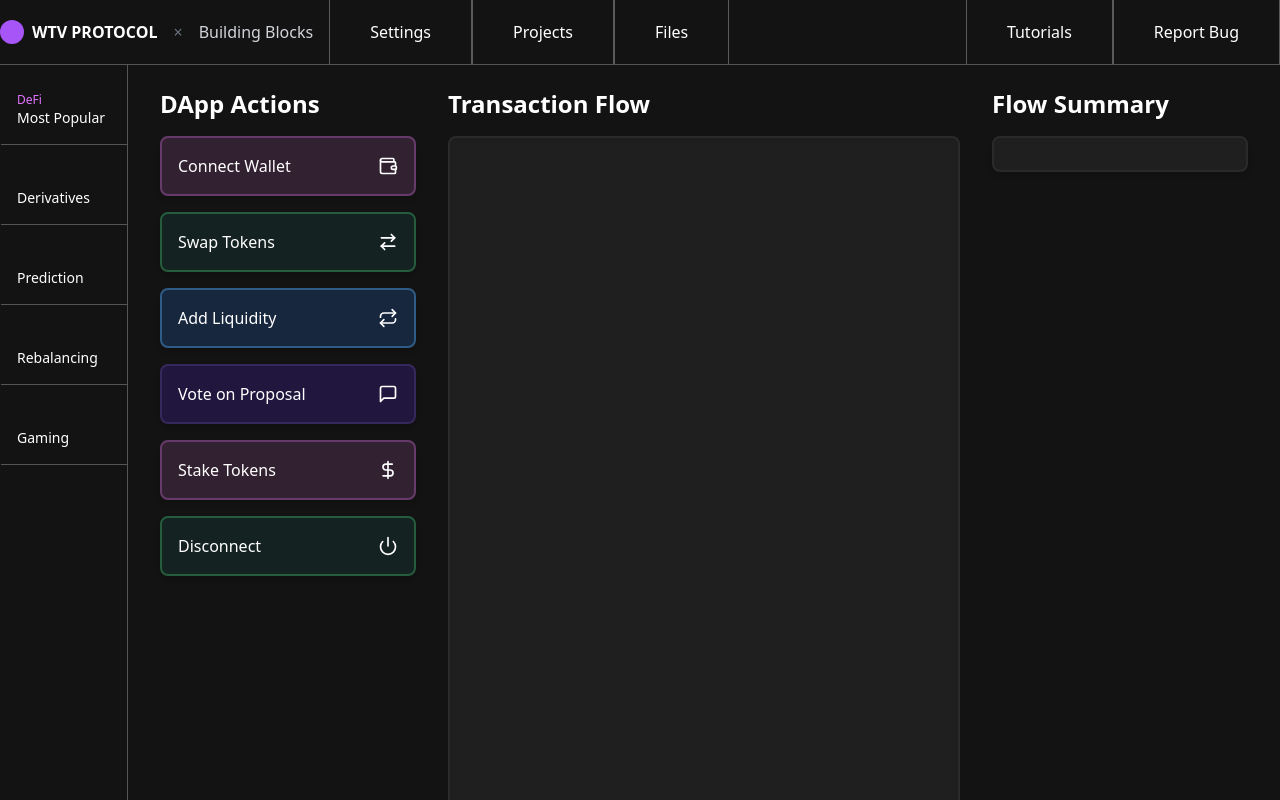
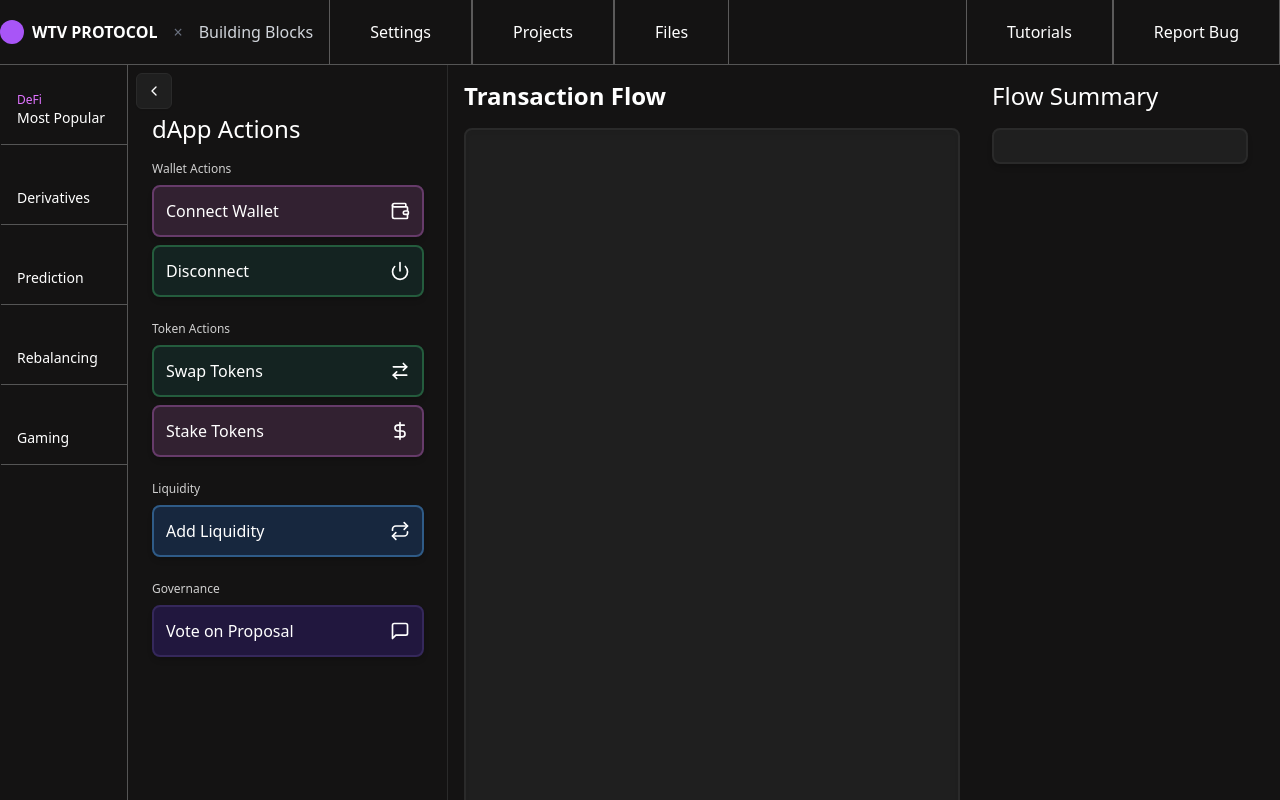
Before and after one commit to sanjayamirthraj/blockbuild, a Next.js app: page / in a window 1280 px wide. Built offline with nearby package versions, Linux system fonts and the light colour scheme.

Commit message:
add better slide out

```diff
--- a/app/layout.tsx
+++ b/app/layout.tsx
@@ -23,6 +23,7 @@
       <body
         className={`${interTight.variable} font-sans antialiased`}
       >
+
         <ThemeProvider
           attribute="class"
           defaultTheme="system"
--- a/app/page.tsx
+++ b/app/page.tsx
@@ -3,12 +3,13 @@
 import Web3BlocksComponent from "../components/web3-blocks";
 import Navbar from "../components/Navbar";
 import Sidebar from "../components/Sidebar";
+
 export default function Home() {
   return (
     <div className="fixed w-full">
       <main className="flex flex-col gap-8 row-start-2 items-center sm:items-start">
         <Navbar />
-        <div className="pl-32 w-full pt-14">
+        <div className="pl-32 pr-8 w-full pt-8">
           <Web3BlocksComponent />
         </div>
         <Sidebar />
--- /dev/null
+++ b/components/ui/sheet.tsx
@@ -0,0 +1,140 @@
+"use client"
+
+import * as React from "react"
+import * as SheetPrimitive from "@radix-ui/react-dialog"
+import { Cross2Icon } from "@radix-ui/react-icons"
+import { cva, type VariantProps } from "class-variance-authority"
+
+import { cn } from "@/lib/utils"
+
+const Sheet = SheetPrimitive.Root
+
+const SheetTrigger = SheetPrimitive.Trigger
+
+const SheetClose = SheetPrimitive.Close
+
+const SheetPortal = SheetPrimitive.Portal
+
+const SheetOverlay = React.forwardRef<
+  React.ElementRef<typeof SheetPrimitive.Overlay>,
+  React.ComponentPropsWithoutRef<typeof SheetPrimitive.Overlay>
+>(({ className, ...props }, ref) => (
+  <SheetPrimitive.Overlay
+    className={cn(
+      "fixed inset-0 z-50 bg-black/80  data-[state=open]:animate-in data-[state=closed]:animate-out data-[state=closed]:fade-out-0 data-[state=open]:fade-in-0",
+      className
+    )}
+    {...props}
+    ref={ref}
+  />
+))
+SheetOverlay.displayName = SheetPrimitive.Overlay.displayName
+
+const sheetVariants = cva(
+  "fixed z-50 gap-4 bg-background p-6 shadow-lg transition ease-in-out data-[state=closed]:duration-300 data-[state=open]:duration-500 data-[state=open]:animate-in data-[state=closed]:animate-out",
+  {
+    variants: {
+      side: {
+        top: "inset-x-0 top-0 border-b data-[state=closed]:slide-out-to-top data-[state=open]:slide-in-from-top",
+        bottom:
+          "inset-x-0 bottom-0 border-t data-[state=closed]:slide-out-to-bottom data-[state=open]:slide-in-from-bottom",
+        left: "inset-y-0 left-0 h-full w-3/4 border-r data-[state=closed]:slide-out-to-left data-[state=open]:slide-in-from-left sm:max-w-sm",
+        right:
+          "inset-y-0 right-0 h-full w-3/4 border-l data-[state=closed]:slide-out-to-right data-[state=open]:slide-in-from-right sm:max-w-sm",
+      },
+    },
+    defaultVariants: {
+      side: "right",
+    },
+  }
+)
+
+interface SheetContentProps
+  extends React.ComponentPropsWithoutRef<typeof SheetPrimitive.Content>,
+    VariantProps<typeof sheetVariants> {}
+
+const SheetContent = React.forwardRef<
+  React.ElementRef<typeof SheetPrimitive.Content>,
+  SheetContentProps
+>(({ side = "right", className, children, ...props }, ref) => (
+  <SheetPortal>
+    <SheetOverlay />
+    <SheetPrimitive.Content
+      ref={ref}
+      className={cn(sheetVariants({ side }), className)}
+      {...props}
+    >
+      <SheetPrimitive.Close className="absolute right-4 top-4 rounded-sm opacity-70 ring-offset-background transition-opacity hover:opacity-100 focus:outline-none focus:ring-2 focus:ring-ring focus:ring-offset-2 disabled:pointer-events-none data-[state=open]:bg-secondary">
+        <Cross2Icon className="h-4 w-4" />
+        <span className="sr-only">Close</span>
+      </SheetPrimitive.Close>
+      {children}
+    </SheetPrimitive.Content>
+  </SheetPortal>
+))
+SheetContent.displayName = SheetPrimitive.Content.displayName
+
+const SheetHeader = ({
+  className,
+  ...props
+}: React.HTMLAttributes<HTMLDivElement>) => (
+  <div
+    className={cn(
+      "flex flex-col space-y-2 text-center sm:text-left",
+      className
+    )}
+    {...props}
+  />
+)
+SheetHeader.displayName = "SheetHeader"
+
+const SheetFooter = ({
+  className,
+  ...props
+}: React.HTMLAttributes<HTMLDivElement>) => (
+  <div
+    className={cn(
+      "flex flex-col-reverse sm:flex-row sm:justify-end sm:space-x-2",
+      className
+    )}
+    {...props}
+  />
+)
+SheetFooter.displayName = "SheetFooter"
+
+const SheetTitle = React.forwardRef<
+  React.ElementRef<typeof SheetPrimitive.Title>,
+  React.ComponentPropsWithoutRef<typeof SheetPrimitive.Title>
+>(({ className, ...props }, ref) => (
+  <SheetPrimitive.Title
+    ref={ref}
+    className={cn("text-lg font-semibold text-foreground", className)}
+    {...props}
+  />
+))
+SheetTitle.displayName = SheetPrimitive.Title.displayName
+
+const SheetDescription = React.forwardRef<
+  React.ElementRef<typeof SheetPrimitive.Description>,
+  React.ComponentPropsWithoutRef<typeof SheetPrimitive.Description>
+>(({ className, ...props }, ref) => (
+  <SheetPrimitive.Description
+    ref={ref}
+    className={cn("text-sm text-muted-foreground", className)}
+    {...props}
+  />
+))
+SheetDescription.displayName = SheetPrimitive.Description.displayName
+
+export {
+  Sheet,
+  SheetPortal,
+  SheetOverlay,
+  SheetTrigger,
+  SheetClose,
+  SheetContent,
+  SheetHeader,
+  SheetFooter,
+  SheetTitle,
+  SheetDescription,
+}
--- a/components/web3-blocks.tsx
+++ b/components/web3-blocks.tsx
@@ -2,8 +2,8 @@
 
 import React, { useState, useEffect } from 'react'
 import { Button } from "@/components/ui/button"
-import { Wallet, ArrowRightLeft, Repeat, MessageSquare, DollarSign, Power, Trash2, Pen } from 'lucide-react'
-import { motion, Reorder } from "framer-motion"
+import { Wallet, ArrowRightLeft, Repeat, MessageSquare, DollarSign, Power, Trash2, Pen, ChevronRight, ChevronLeft } from 'lucide-react'
+import { motion, AnimatePresence, Reorder } from "framer-motion"
 import {
   ContextMenu,
   ContextMenuContent,
@@ -21,9 +21,18 @@
   { id: 'end', content: 'Disconnect', color: 'bg-[#142321]', borderColor: 'border-[#245C3D]', icon: Power },
 ]
 
+// Add this at the top of the file, after the blockTypes definition
+const groupedBlocks = {
+  "Wallet Actions": blockTypes.filter(block => ['start', 'end'].includes(block.id)),
+  "Token Actions": blockTypes.filter(block => ['swap', 'stake'].includes(block.id)),
+  "Liquidity": blockTypes.filter(block => block.id === 'liquidity'),
+  "Governance": blockTypes.filter(block => block.id === 'governance'),
+}
+
 export default function Web3BlocksComponent() {
   const [placedBlocks, setPlacedBlocks] = useState([])
   const [showFinishButton, setShowFinishButton] = useState(false)
+  const [isOpen, setIsOpen] = useState(true)
 
   const addBlock = (block) => {
     setPlacedBlocks(prevBlocks => [...prevBlocks, { ...block, uniqueId: Date.now().toString() }])
@@ -54,15 +63,36 @@
   }
 
   return (
-    <div className="flex h-screen bg-[#141313] p-8">
-      <div className="w-64 mr-8">
-        <h2 className="text-2xl font-bold mb-4 text-white">DApp Actions</h2>
-        <div className="flex flex-col gap-4">
-          {blockTypes.map((block) => (
+    <div className="flex h-screen bg-[#141313] pt-8">
+      <div className="relative translate-y-[1px]">
+        <Button
+          variant="outline"
+          size="icon"
+          onClick={() => setIsOpen(!isOpen)}
+          className="absolute left-2 top-2 z-10 bg-[#1F1F1F] border-[#2A2A2A] text-white"
+        >
+          {isOpen ? <ChevronLeft className="h-4 w-4" /> : <ChevronRight className="h-4 w-4" />}
+        </Button>
+        <motion.div
+          initial={false}
+          animate={{ width: isOpen ? "20rem" : "0rem" }}
+          transition={{ duration: 0.3 }}
+          className="bg-[#141313] border-r border-[#2A2A2A] overflow-hidden h-full"
+        >
+          <div className="p-6 w-80 pt-12">
+            <h2 className="text-2xl font mb-4 text-white">dApp Actions</h2>
+            <div className="flex flex-col gap-6">
+              {Object.entries(groupedBlocks).map(([category, blocks]) => (
+                <div key={category}>
+                  <h3 className="text-xs mb-2 text-white/80" style={{ color: blocks[0].color.replace('bg-', '') }}>
+                    {category}
+                  </h3>
+                  <div className="flex flex-col gap-2">
+                    {blocks.map((block) => (
                       <button
                         key={block.id}
                         onClick={() => addBlock(block)}
-              className={`${block.color} text-white p-4 rounded-lg shadow-md cursor-pointer select-none
+                        className={`${block.color} text-white p-3 rounded-lg shadow-md cursor-pointer select-none
                                     flex items-center justify-between border-2 ${block.borderColor} hover:border-[#FB118E] transition-colors`}
                       >
                         <span>{block.content}</span>
@@ -71,9 +101,18 @@
                     ))}
                   </div>
                 </div>
+              ))}
+            </div>
+          </div>
+        </motion.div>
+      </div>
 
-      <div className="flex-1 flex flex-col">
-        <div className="flex justify-between items-center mb-4">
+      <motion.div
+        className="flex-1 flex flex-col ml-8"
+        animate={{ marginLeft: isOpen ? "1rem" : "2rem" }}
+        transition={{ duration: 0.3 }}
+      >
+        <div className="flex justify-between items-center mt-4 mb-4">
           <h2 className="text-2xl font-bold text-white">Transaction Flow</h2>
           {showFinishButton && (
             <Button onClick={handleFinish} className="bg-[#322131] hover:bg-[#21173E] text-white">
@@ -114,10 +153,14 @@
             ))}
           </Reorder.Group>
         </div>
-      </div>
+      </motion.div>
 
-      <div className="w-64 ml-8">
-        <h2 className="text-2xl font-bold mb-4 text-white">Flow Summary</h2>
+      <motion.div
+        className="w-64 ml-8"
+        animate={{ width: isOpen ? "16rem" : "20rem" }}
+        transition={{ duration: 0.3 }}
+      >
+        <h2 className="text-2xl mt-4 mb-4 text-white">Flow Summary</h2>
         <div className="bg-[#1F1F1F] rounded-lg shadow-md p-4 border-2 border-[#2A2A2A]">
           {placedBlocks.map((block, index) => (
             <div key={block.uniqueId} className="mb-2 flex items-center">
@@ -127,7 +170,7 @@
             </div>
           ))}
         </div>
-      </div>
+      </motion.div>
     </div>
   )
 }
--- a/package.json
+++ b/package.json
@@ -10,6 +10,7 @@
   },
   "dependencies": {
     "@radix-ui/react-context-menu": "^2.2.2",
+    "@radix-ui/react-dialog": "^1.1.2",
     "@radix-ui/react-icons": "^1.3.0",
     "@radix-ui/react-slot": "^1.1.0",
     "class-variance-authority": "^0.7.0",
```
Also changed, not shown: 1 other file (tests, documents, lock files or other folders). Lines whose indentation alone changed are shown as unchanged.
